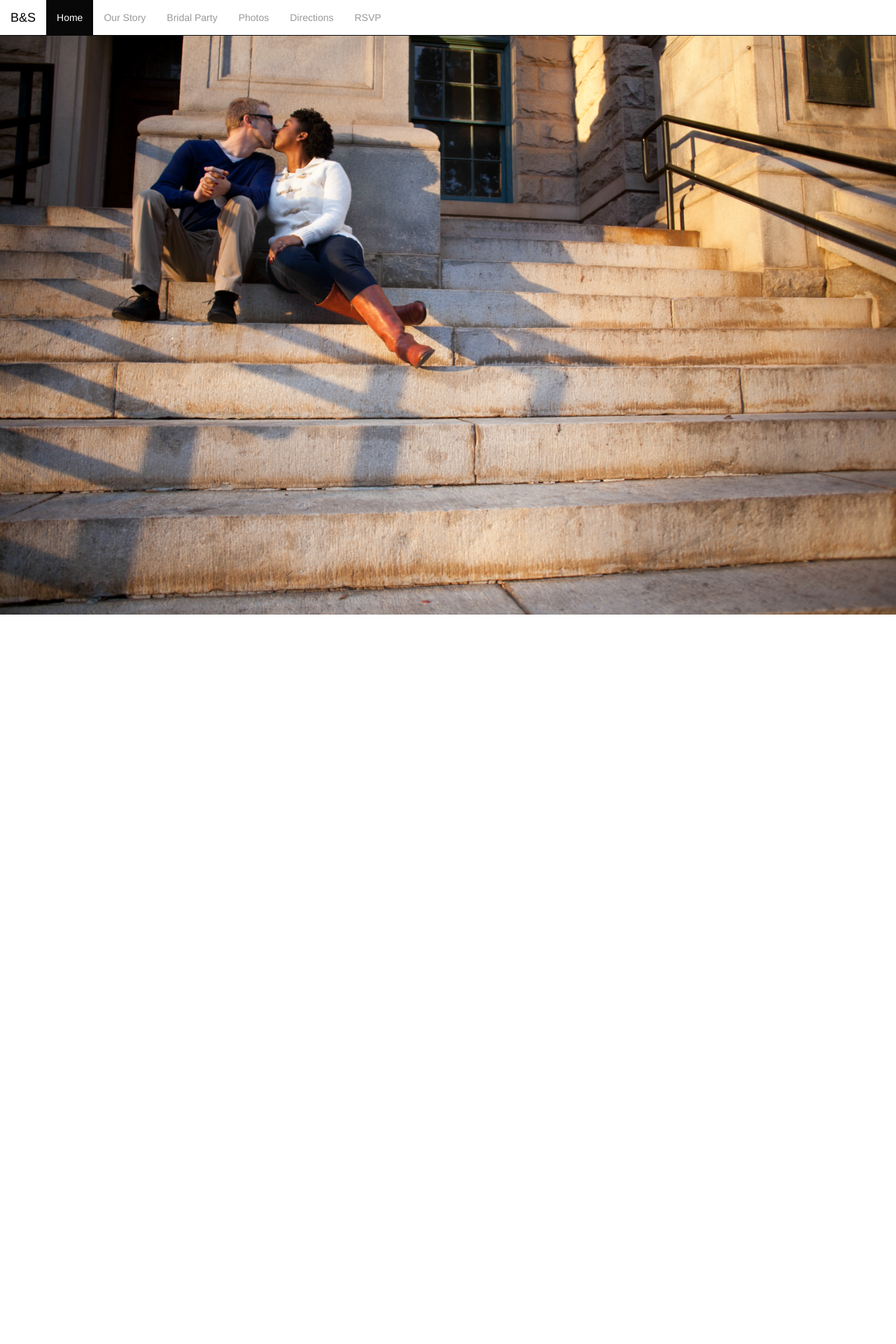
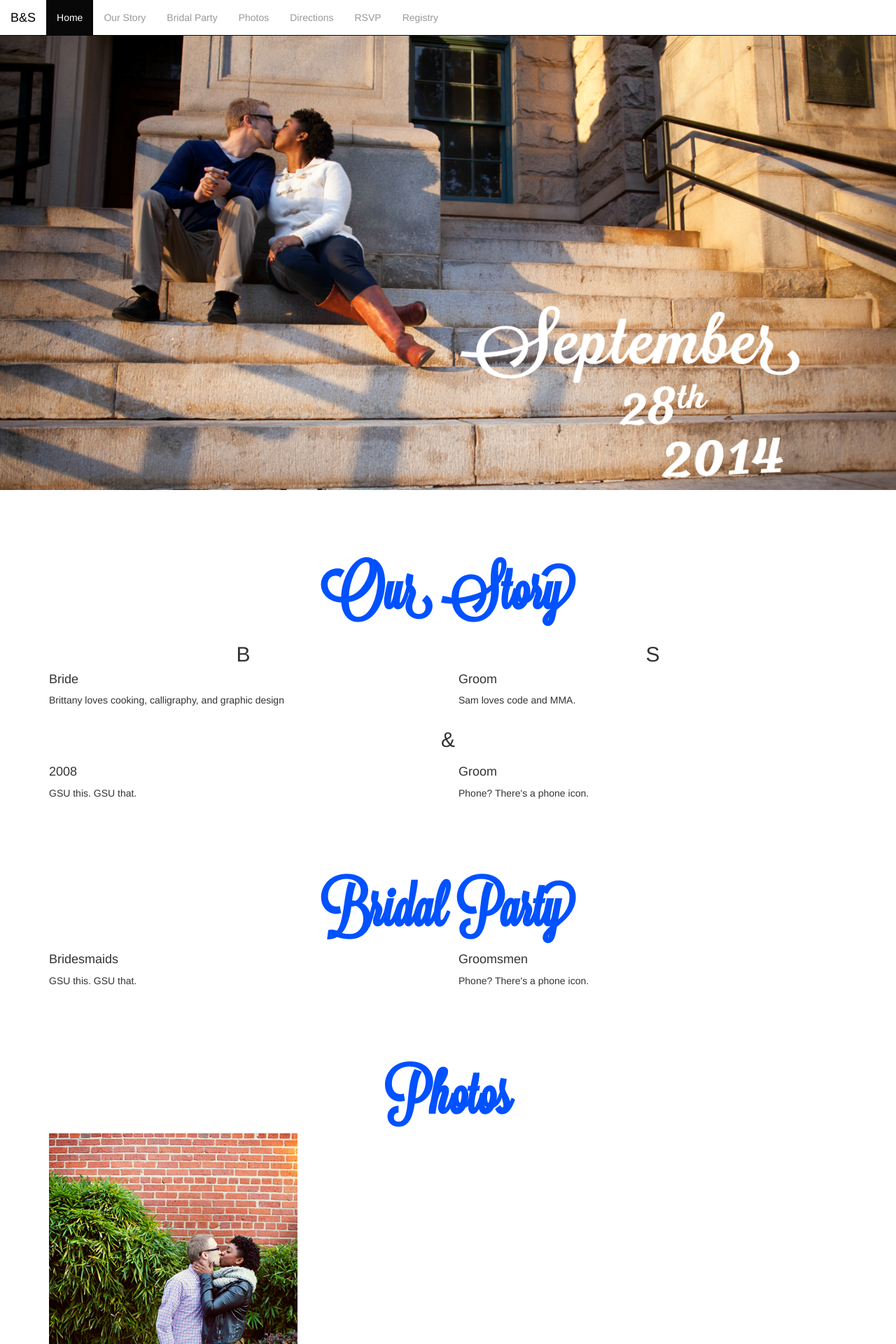
Before and after one commit to samreaves/baptiste-reaves-wedding, a PHP site: page / in a window 1280 px wide. Shown: the top 1920 px of the page at 70% size. Before the commit the page ends 878 px from the top, so only its background shows below. Run offline with PHP 8.4, Linux system fonts and the light colour scheme.

Commit message:
First pass at template

```diff
--- a/css/style.css
+++ b/css/style.css
@@ -3,6 +3,11 @@
     Written by Sam Reaves & Brittany Baptiste
     January 29th, 2014
 */
+
+@font-face {
+    font-family: lavanderia;
+    src: url(./fonts/Lavanderia/LavanderiaSturdy.otf);
+}
 
 .spacer {
     display: block;
@@ -29,4 +34,40 @@
 
 .navbar-inverse .navbar-brand:hover {
     color: #000;
+    cursor: default;
 }
+
+#ourStory {
+    padding-top: 8rem;
+}
+
+#bridalParty {
+    padding-top: 8rem;
+}
+
+#photos {
+    padding-top: 8rem;
+}
+
+#directions {
+    padding-top: 8rem;
+}
+
+#rsvp {
+    padding-top: 8rem;
+}
+
+#registry {
+    padding-top: 8rem;
+}
+
+.center {
+    text-align: center;
+}
+
+.header {
+    font-family: lavanderia;
+    font-size: 8rem;
+    color: #0051ff;
+    font-weight: bold;
+}
--- a/index.html
+++ b/index.html
@@ -6,7 +6,7 @@
 -->
 <html>
     <head>
-        <title>Bootstrap 101 Template</title>
+        <title>Brittany & Sam</title>
         <meta name="viewport" content="width=device-width, initial-scale=1.0">
         <!-- Bootstrap -->
         <link href="./css/bootstrap.min.css" rel="stylesheet">
@@ -25,6 +25,7 @@
         </style>
     </head>
     <body>
+        <div id="home"></div>
         <!-- navbar -->
         <nav class="navbar navbar-inverse navbar-fixed-top" role="navigation">
             <div class="navbar-header">
@@ -49,13 +50,107 @@
                     <li><a href="#photos">Photos</a></li>
                     <li><a href="#directions">Directions</a></li>
                     <li><a href="#rsvp">RSVP</a></li>
+                    <li><a href="#registry">Registry</a></li>
                 </ul>
             </div>
         </nav>
         <!-- end navigation -->
         <div class="spacer"></div>
-        <img id="homePicture" src="./images/steps.jpg" alt="Brittany Baptiste & Sam Reaves" class="img-responsive"/>
+        <img src="./images/stepssmall2.png" alt="Brittany Baptiste & Sam Reaves" class="img-responsive"/>
+        <div id="ourStory" class="container">
+            <h2 class="center header">Our Story</h2>
+            <div class="row">
+                <div class="col-sm-6">
+                    <h2 class="center">B</h2>
+                    <h4>Bride</h4>
+                    <p>
+                        Brittany loves cooking, calligraphy, and graphic design
+                    </p>
+                </div>
+                <div class="col-sm-6">
+                    <h2 class="center">S</h2>
+                    <h4>Groom</h4>
+                    <p>
+                        Sam loves code and MMA.
+                    </p>
+                </div>
+            </div>
+            <h2 class="center">&</h2>
+            <div class="row">
+                <div class="col-sm-6">
+                    <h4>2008</h4>
+                    <p>
+                        GSU this. GSU that.
+                    </p>
+                </div>
+                <div class="col-sm-6">
+                    <h4>Groom</h4>
+                    <p>
+                        Phone? There's a phone icon.
+                    </p>
+                </div>
+            </div>
+        </div>
+        <div id="bridalParty" class="container">
+            <h2 class="center header">Bridal Party</h2>
+            <div class="row">
+                <div class="col-sm-6">
+                    <h4>Bridesmaids</h4>
+                    <p>
+                        GSU this. GSU that.
+                    </p>
+                </div>
+                <div class="col-sm-6">
+                    <h4>Groomsmen</h4>
+                    <p>
+                        Phone? There's a phone icon.
+                    </p>
+                </div>
+            </div>
+        </div>
+        <div id="photos" class="container">
+            <h2 class="center header">Photos</h2>
+            <img src="./images/brickkiss.jpg"/>
+        </div>
+        <div id="directions" class="container">
+            <h2 class="center header">Directions</h2>
+            <div class="row">
+                <div class="col-xs-12">
+                    <h4>Our Venue</h4>
+                </div>
+            </div>
+            <div class="row">
+                <div class="col-sm-6">
+                    <h4>Courtyard Marriot</h4>
+                </div>
+                <div class="col-sm-6">
+                    <h4>W Midtown</h4>
+                </div>
+            </div>
+            <div class="row">
+                <div class="col-xs-12">
+                    <h4>Things to Do</h4>
+                </div>
+            </div>
+        </div>
 
+        <div id="rsvp" class="container">
+            <h2 class="center header">RSVP</h2>
+        </div>
+        <div id="registry" class="container">
+            <h2 class="center header">Registry</h2>
+            <div class="row">
+                <div class="col-sm-4">
+                    <h4>Crate & Barrel</h4>
+                </div>
+                <div class="col-sm-4">
+                    <h4>myRegistry.com</h4>
+                </div>
+                <div class="col-sm-4">
+                    <h4>Macy's</h4>
+                </div>
+            </div>
+        </div>
         <!-- jQuery (necessary for Bootstrap's JavaScript plugins) -->
         <script src="https://code.jquery.com/jquery.js"></script>
         <!-- Include all compiled plugins (below), or include individual files as needed -->
```
Also changed, not shown: fonts/Lavanderia/LavanderiaDelicate.otf (added), fonts/Lavanderia/LavanderiaRegular.otf (added), fonts/Lavanderia/LavanderiaSturdy.otf (added), fonts/Lavanderia/license.txt (added), images/bandw.jpg (added), images/brickkiss.jpg (added), images/steplook.jpg (added), images/stepssmall.png (added), images/stepssmall2.png (added), 2 other files.
